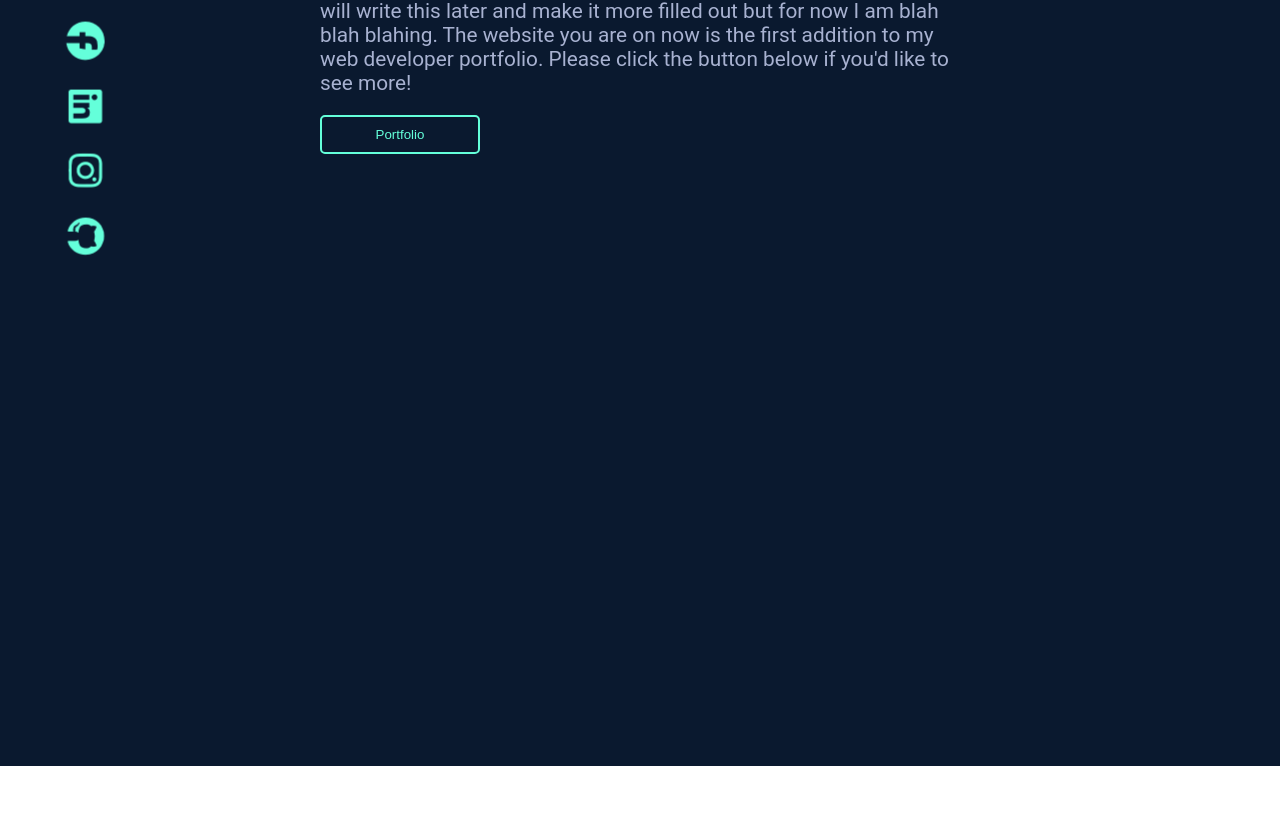
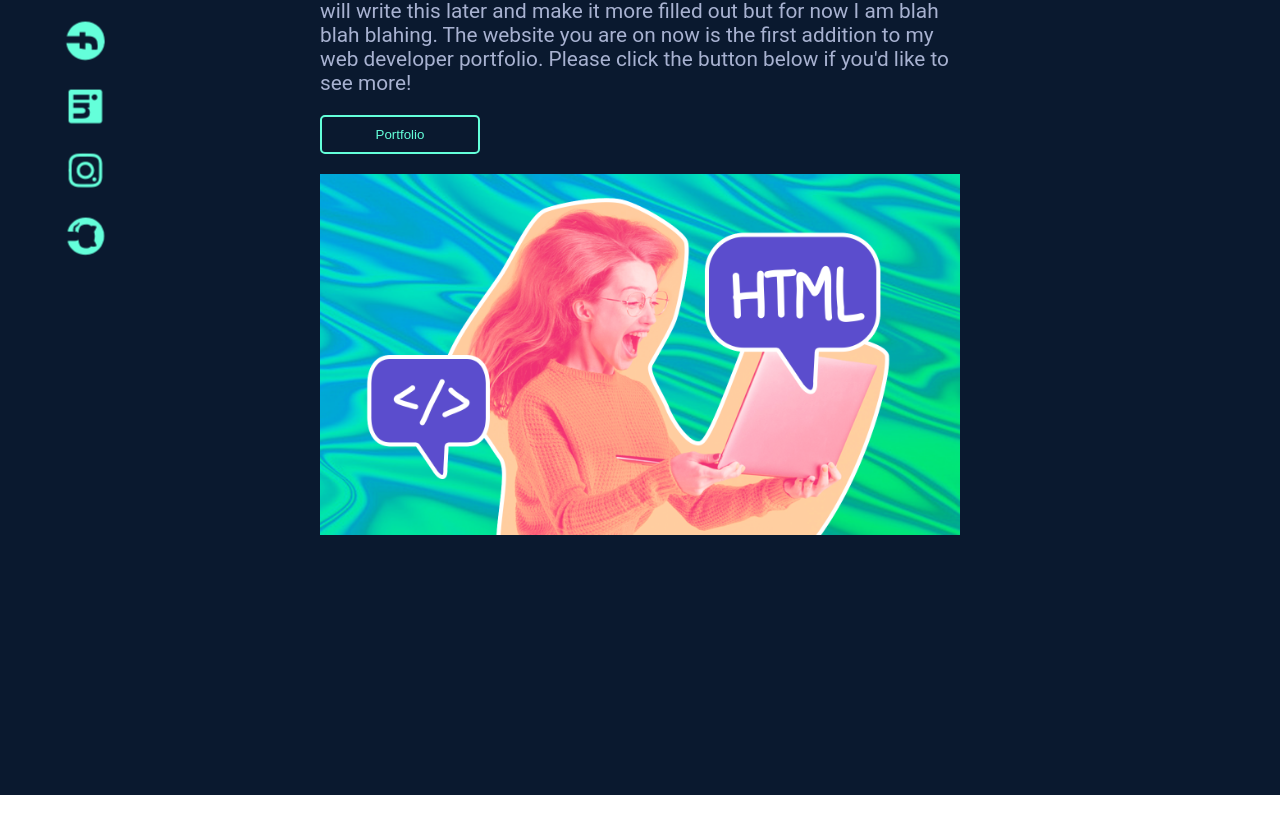
Before and after one commit to MeganCarlan/Portfolio, a React (Create React App) app: page / in a window 1280 px wide. Shown: the part 514-1333 px from the top of the page. Before the commit the page ends 1304 px from the top, so only its background shows below. Built offline with nearby package versions, Linux system fonts and the light colour scheme.

Commit message:
Added image and static navbar

```diff
--- a/src/App.css
+++ b/src/App.css
@@ -2,8 +2,15 @@
   text-align: left;
 }
 
+.gif {
+  position: absolute;
+  bottom: 0;
+  right: 0;
+}
+
+
 .navbar {
-  position: absolute;
+  position: fixed;
   top: 5vh;
   right: 8vh;
   font-family: 'Inconsolata', monospace;
@@ -158,6 +165,15 @@ a {
   text-align: left;
   background-color: #0a192f;
 }
+
+.homePagePhoto {
+
+  padding: 20px 0;
+  bottom: 0  ;
+  right: 0;
+  max-width: 100vh;
+}
+
 button {
   max-width: 20vh;
   border: 2px solid #64ffda;
--- a/src/components/homePage.jsx
+++ b/src/components/homePage.jsx
@@ -6,14 +6,17 @@ export function HomePage() {
 
 
 
+
   return (
       <div className="HomePage">
+
         <div className="green">Hi, my name is</div>
         <h1 className="lightestSlate">Megan Carlan</h1>
         <h2 className="lightSlate">I like building websites!</h2>
         <p className="lightSlate">I am a beginner, full-stack web developer focusing on blah blah blah I will write this later and make it more filled out but for now I am blah blah blahing. The website you are on now is the first addition to my web developer portfolio. Please click the button below if you'd like to see more! </p>
 
         <button>Portfolio</button>
+        <img className="homePagePhoto" src={require("/Users/mcarlan/Desktop/repos/portfolio/src/assets/homepagephoto.png")} alt="My Image" />
       </div>
     );
   }
```
Also changed, not shown: src/assets/homepagephoto.png (added).
